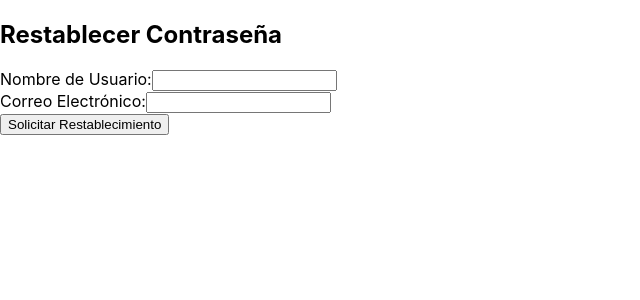
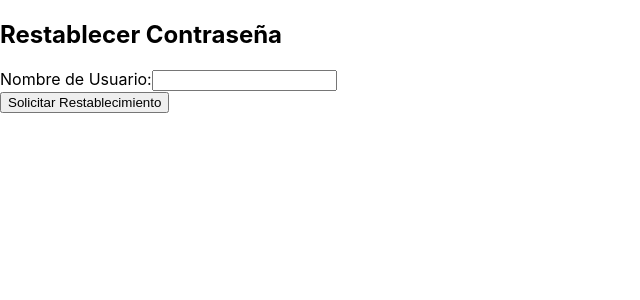
Before and after one commit to ClsRazo/PracticaLoginCripto, a React (Create React App) app: page /#/recuperar-password in a window 1280 px wide. Shown: the top 300 px of the page, without its empty margins (0-640 px from the left). Built offline with nearby package versions, Linux system fonts and the light colour scheme.

Commit message:
Username como identificador en restablecer contraseña

```diff
--- a/src/components/RestablecerContraseña.js
+++ b/src/components/RestablecerContraseña.js
@@ -3,7 +3,6 @@ import { useNavigate } from 'react-router-dom';
 import zxcvbn from 'zxcvbn'; // Biblioteca para la validación de contraseñas
 
 const RestablecerContraseña = () => {
-    const [email, setEmail] = useState('');
     const [usuario, setUsuario] = useState('');
     const [paso, setPaso] = useState('solicitarRestablecimiento');
     const [tokenRestablecimiento, setTokenRestablecimiento] = useState('');
@@ -29,15 +28,13 @@ const RestablecerContraseña = () => {
                     'Content-Type': 'application/json',
                 },
                 body: JSON.stringify({
-                    usuario,
-                    email
+                    username: usuario
                 }),
             });
 
             const datos = await respuesta.json();
 
             if (respuesta.ok) {
-                // Pasar al paso de introducir token de restablecimiento
                 setPaso('introducirTokenRestablecimiento');
             } else {
                 setMensajeError(datos.error || 'Error en la solicitud de restablecimiento');
@@ -59,7 +56,7 @@ const RestablecerContraseña = () => {
                     'Content-Type': 'application/json',
                 },
                 body: JSON.stringify({
-                    usuario,
+                    username: usuario,
                     tokenRestablecimiento
                 }),
             });
@@ -67,7 +64,6 @@ const RestablecerContraseña = () => {
             const datos = await respuesta.json();
 
             if (respuesta.ok) {
-                // Pasar al paso de restablecer contraseña
                 setPaso('restablecerContraseña');
             } else {
                 setMensajeError(datos.error || 'Token inválido');
@@ -108,13 +104,13 @@ const RestablecerContraseña = () => {
                     'Content-Type': 'application/json',
                 },
                 body: JSON.stringify({
-                    usuario,
+                    username: usuario,
                     tokenRestablecimiento,
                     nuevaContraseña: hashHex
                 }),
             });
 
-            const respuestaDatos = await respuesta.json(); // Renamed variable to avoid conflict
+            const respuestaDatos = await respuesta.json();
 
             if (respuesta.ok) {
                 // Redirigir a la página de inicio de sesión
@@ -140,15 +136,6 @@ const RestablecerContraseña = () => {
                                 type="text"
                                 value={usuario}
                                 onChange={(e) => setUsuario(e.target.value)}
-                                required
-                            />
-                        </div>
-                        <div>
-                            <label>Correo Electrónico:</label>
-                            <input
-                                type="email"
-                                value={email}
-                                onChange={(e) => setEmail(e.target.value)}
                                 required
                             />
                         </div>
```
